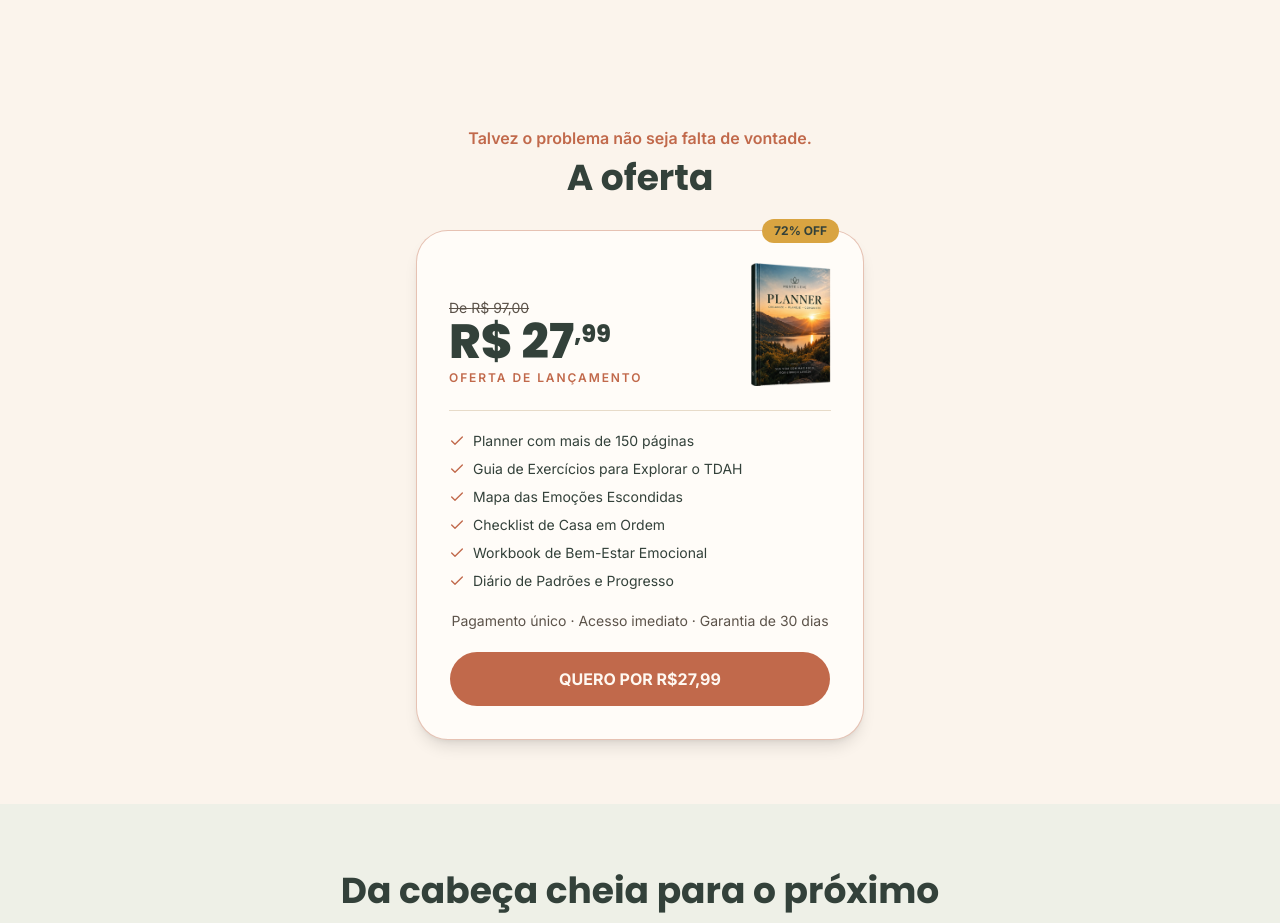
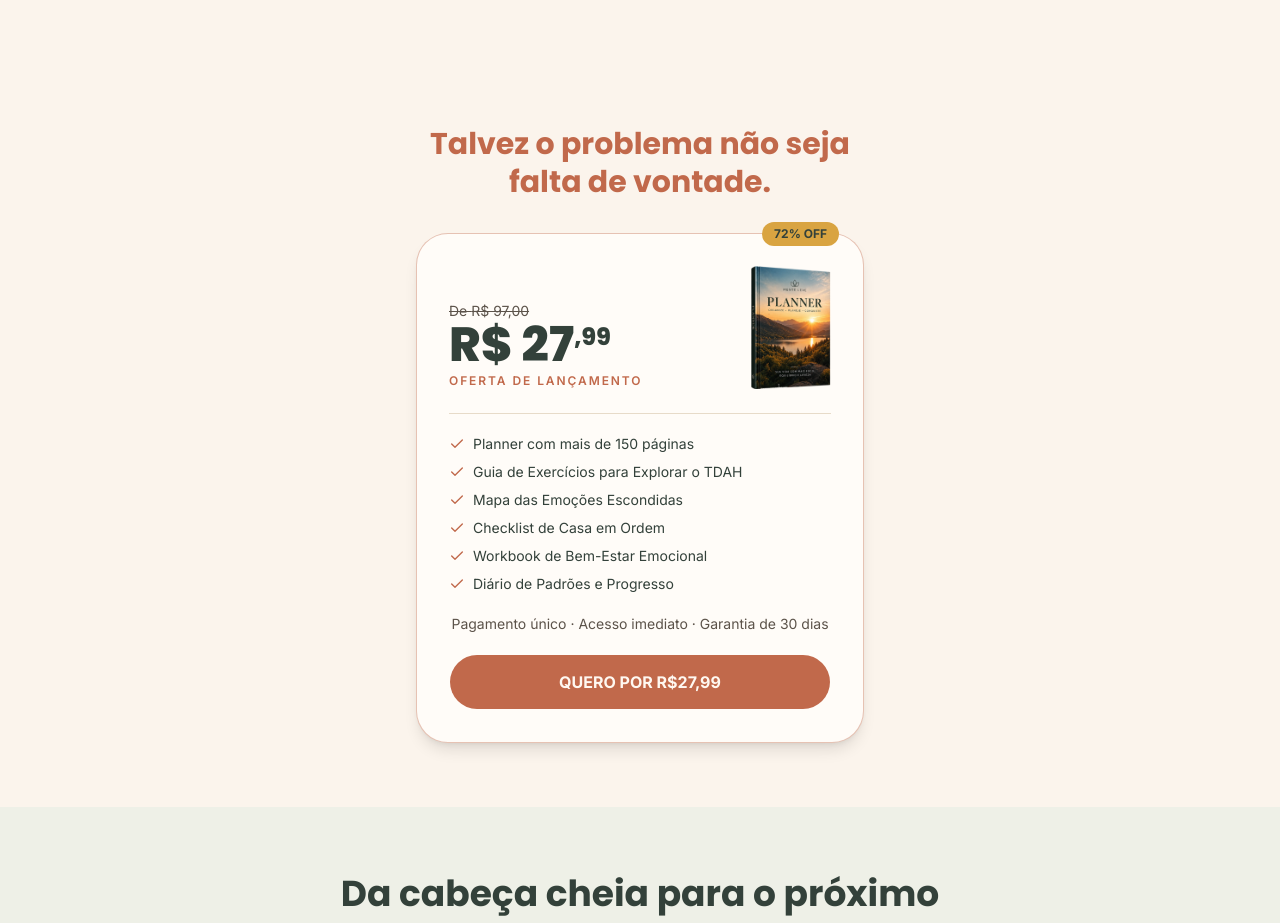
Before and after one commit to bieloliveira3/Mente-leve, a Next.js app: page / in a window 1280 px wide. Shown: the part 3053-3976 px from the top of the page. Built offline with nearby package versions, Linux system fonts and the light colour scheme; no server answers.

Commit message:
Tira o título A oferta e aumenta a frase acima do card.
Co-authored-by: go987045 <go987045@gmail.com>

```diff
--- a/src/components/sections/pricing-section.tsx
+++ b/src/components/sections/pricing-section.tsx
@@ -7,8 +7,9 @@ import { bonuses, painPoints, pricing } from "@/lib/content";
 export function PricingSection() {
   return (
     <Section id="pricing" className="scroll-mt-28 text-center">
-      <p className="text-sm font-semibold text-primary sm:text-base">{painPoints.title}</p>
-      <h2 className="mt-2 font-heading text-3xl font-bold text-foreground sm:text-4xl">A oferta</h2>
+      <h2 className="mx-auto max-w-md font-heading text-2xl font-bold leading-tight text-primary sm:text-3xl">
+        {painPoints.title}
+      </h2>
       <div className="relative mx-auto mt-8 w-full max-w-md rounded-[2rem] border border-primary/40 bg-card p-6 text-left shadow-lg sm:p-8">
         <span className="absolute -top-3 right-6 rounded-full bg-gold px-3 py-1 text-xs font-bold text-foreground">
           {pricing.discountBadge}
```
